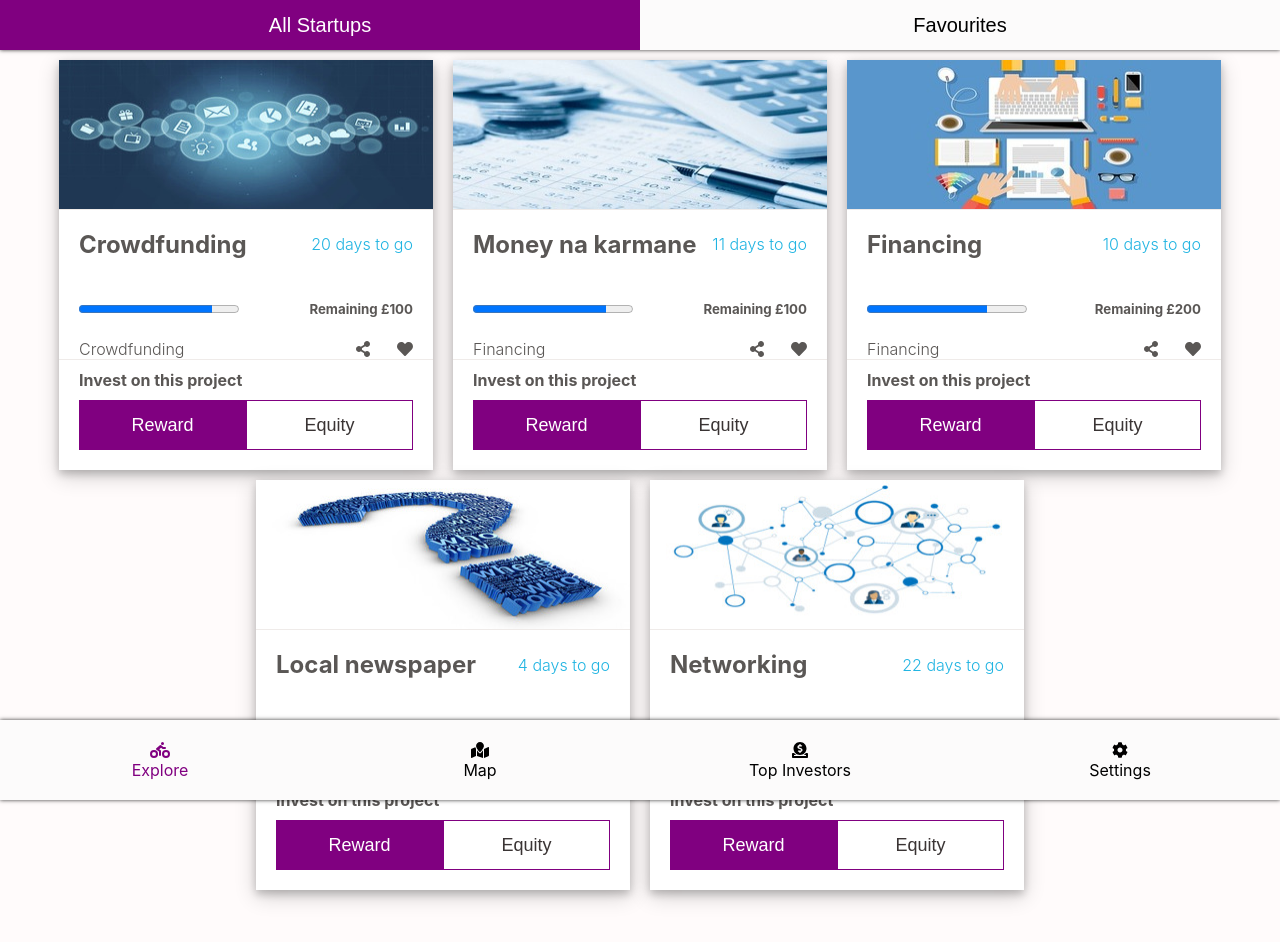
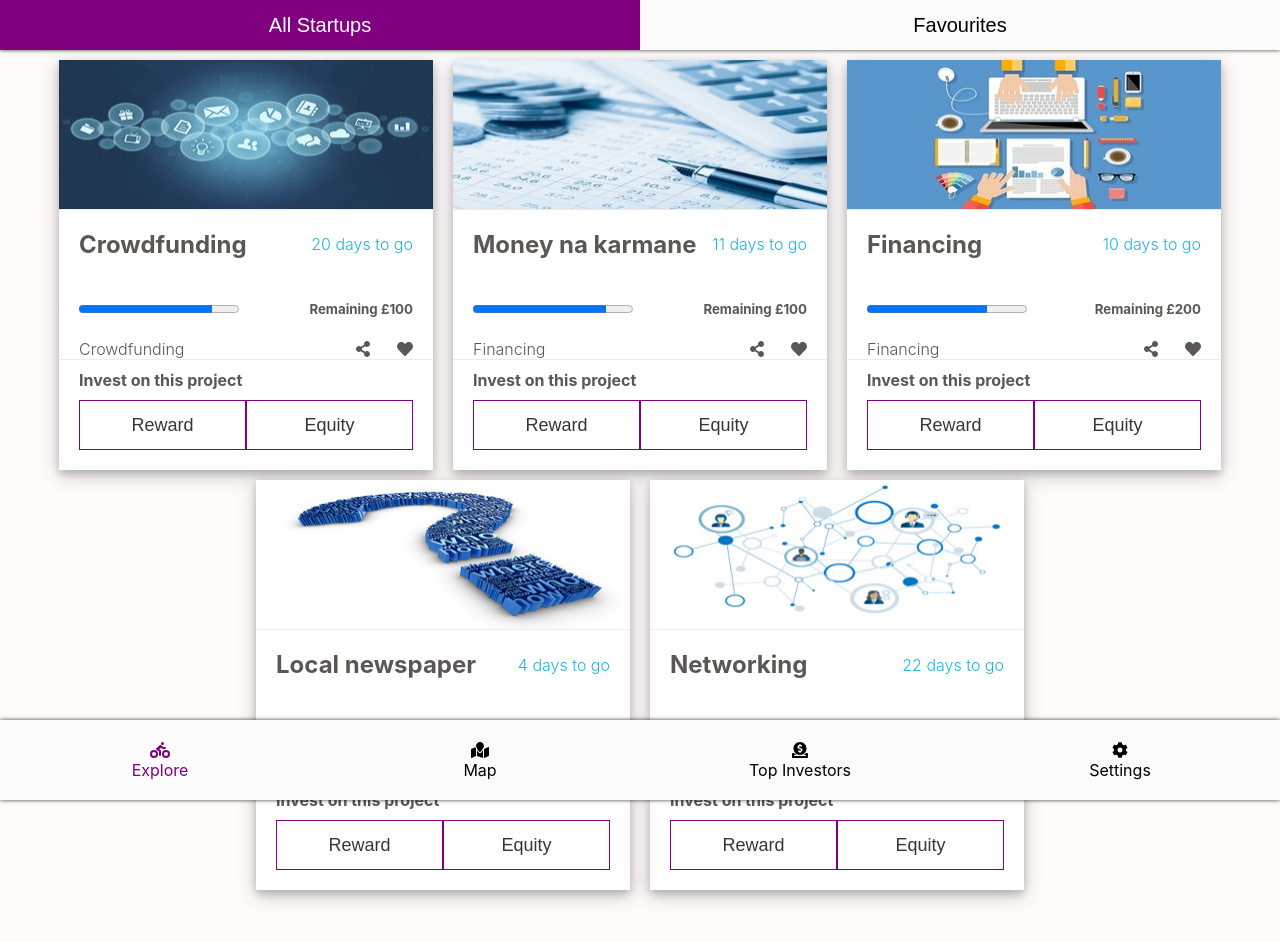
Before and after one commit to AnnaVih/crowd-funding-c3-team-1, a Next.js app: page /explore in a window 1280 px wide. Shown: the top 942 px of the page. Built offline with nearby package versions, Linux system fonts and the light colour scheme.

Commit message:
fix button

```diff
--- a/components/ui/molecules/card/card.tsx
+++ b/components/ui/molecules/card/card.tsx
@@ -55,7 +55,7 @@ export const Card = ({
       <StyledCardFooter>
         <CardFooterTitle>Invest on this project</CardFooterTitle>
         <FlexBox>
-          <Button onClick={() => onInvestHandler("reward")} size="sm" className={investType === "reward" ? "active" : ""} isRounded={false} name="Reward" type="secondary"/>
+          <Button onClick={() => onInvestHandler("reward")} size="sm" className={investType === "reward" ? "active" : ""} isRounded={false} name="Reward" type="primary"/>
           <Button onClick={() => onInvestHandler("equity")}  size="sm" className={investType === "equity" ? "active": ""} isRounded={false} name="Equity" type="primary"/>
         </FlexBox>
       </StyledCardFooter>
```
